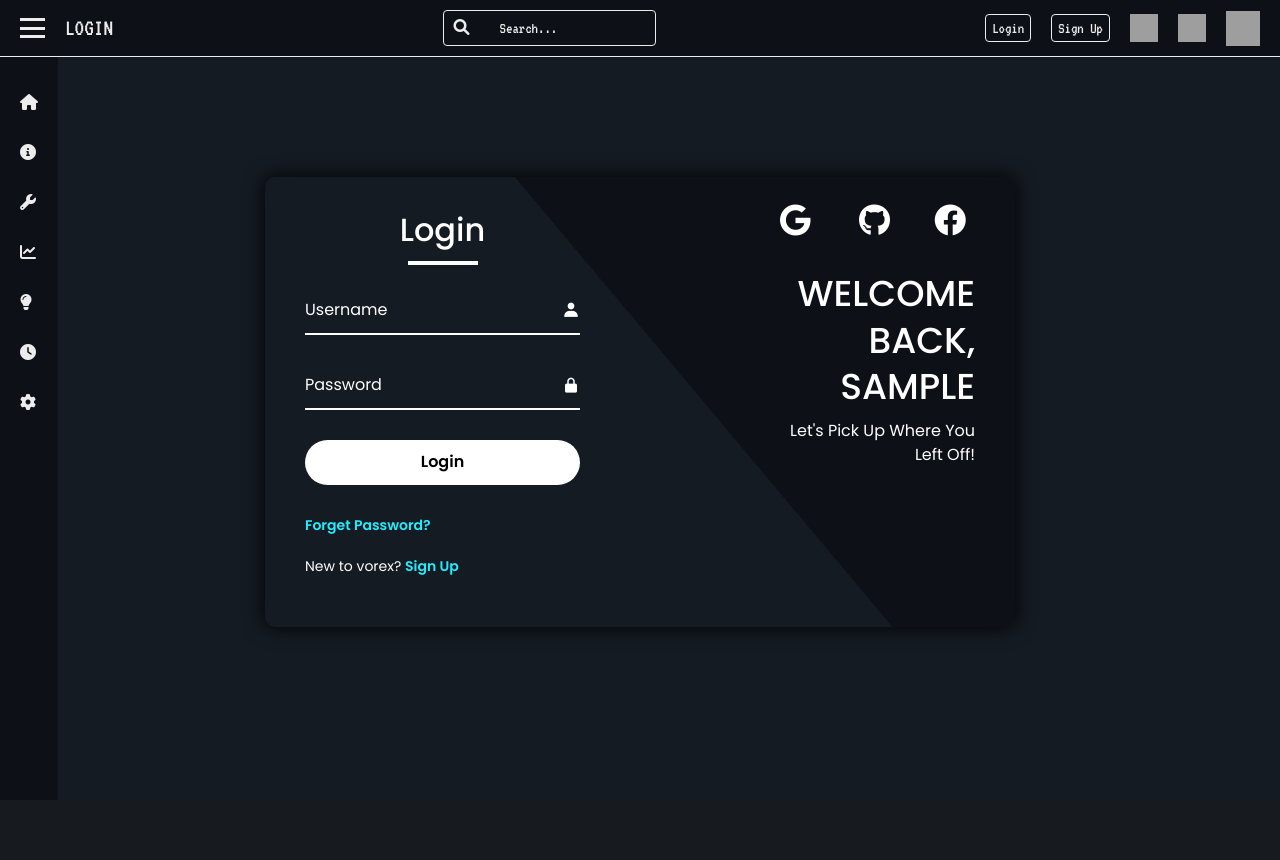
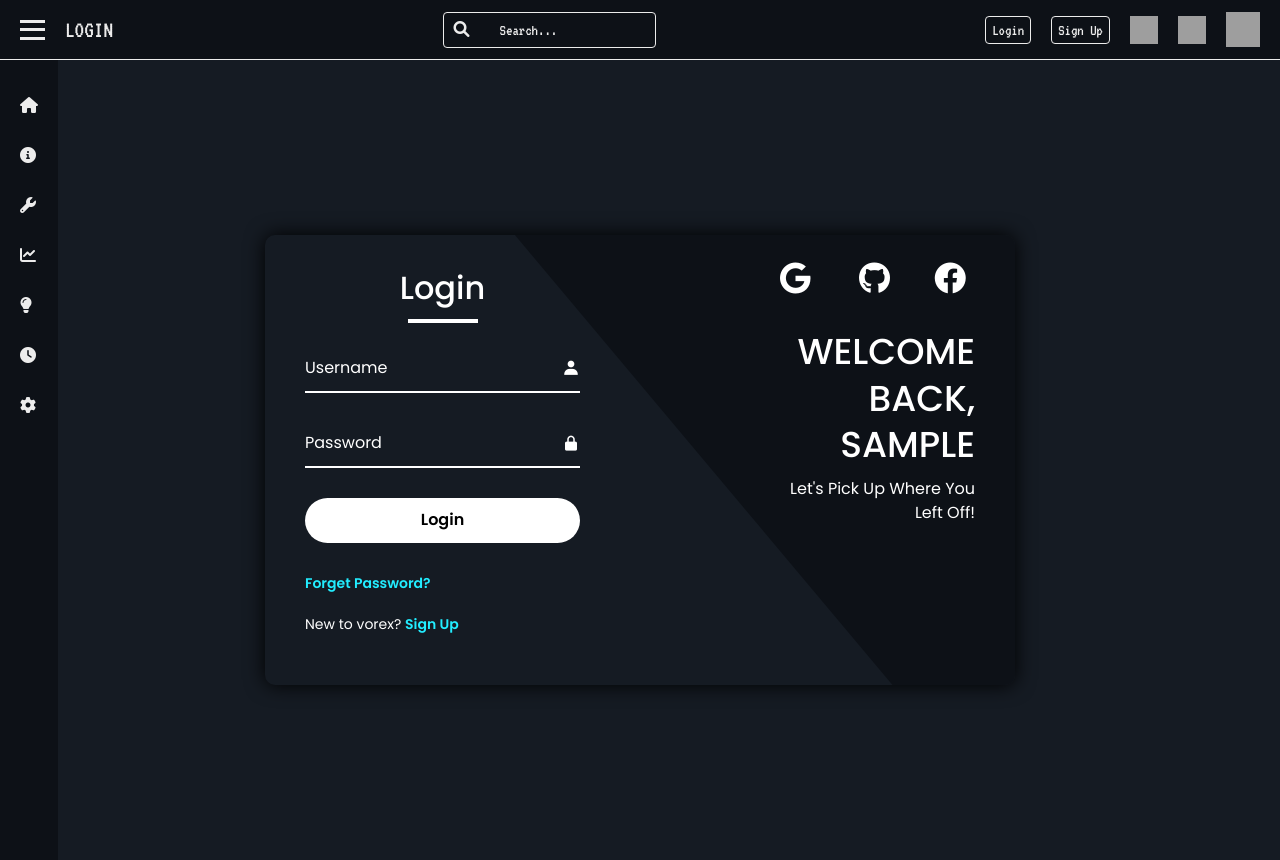
Before and after one commit to charantm7/VOREX-Educational-Web-App, a Django app: template base/templates/base/authentication/auth.html in a window 1280 px wide. Before the commit the page ends 629 px from the top, so only its background shows below. Run offline with Django 5.2, Linux system fonts and the light colour scheme; the template is opened without the code that fills it: most values are stand-ins (such as "Sample title", 1, 10 or a date in 2020); grey boxes are pictures that could not be loaded.

Commit message:
alignment of the auth part

```diff
--- a/base/static/css/auth.css
+++ b/base/static/css/auth.css
@@ -8,13 +8,17 @@
   --lightBulue: rgb(34, 237, 255);
   --links: rgb(34, 237, 255);
 }
-
+.main-body {
+  display: flex;
+  height: 100vh;
+  align-items: center;
+  justify-content: center;
+}
 .wrapper {
   position: relative;
   width: 750px;
   height: 450px;
-  margin: auto auto;
-  margin-top: 120px;
+
   background: var(--bodydark);
   border-radius: 10px;
   box-shadow: 0 0 20px var(--black);
--- a/base/templates/base/authentication/auth.html
+++ b/base/templates/base/authentication/auth.html
@@ -9,11 +9,16 @@
   rel="stylesheet"
 />
 {% endblock %} {% block content %}
+<div class="main-body">
   <div class="wrapper">
     <span class="rotate-bg"></span>
     <span class="rotate-bg2"></span>
     <div class="third-party-auth login">
-    <a href="https://www.google.com/" class="animation" style="--i: 3; --j: 24">
+      <a
+        href="https://www.google.com/"
+        class="animation"
+        style="--i: 3; --j: 24"
+      >
         <i class="fa-brands fa-google"></i>
       </a>
       <a
@@ -110,7 +115,9 @@
         </div>
 
         <div class="linkTxt animation" style="--i: 22; --j: 5">
-        <p>Already have an account? <a href="#" class="login-link">Login</a></p>
+          <p>
+            Already have an account? <a href="#" class="login-link">Login</a>
+          </p>
         </div>
       </form>
     </div>
@@ -122,5 +129,6 @@
       </p>
     </div>
   </div>
+</div>
 <script src="{% static 'js/auth.js'%}"></script>
 {% endblock %}
--- a/static/css/style.css
+++ b/static/css/style.css
@@ -41,14 +41,18 @@ li {
 }
 
 .nav-container {
+  position: fixed;
+  width: 100%;
+  top: 0;
   display: flex;
-  height: 10%;
+  height: 60px;
   flex-direction: row;
   align-items: center;
   justify-content: space-between;
   border-bottom: 1px solid var(--text);
   background-color: var(--navdark);
   padding: 10px 20px;
+  z-index: 50;
 }
 .nav-left,
 .nav-center,
@@ -146,7 +150,9 @@ li {
 }
 
 main {
-  display: flex;
+  width: 100%;
+  height: 92%;
+  margin-top: 60px;
 }
 
 .sidebar {
--- a/static/js/script.js
+++ b/static/js/script.js
@@ -6,6 +6,17 @@ menuBtn.addEventListener("click", () => {
 });
 function myFunction(x) {
   x.classList.toggle("change");
+}
+window.onscroll = function () {
+  scrollFunction();
+};
+
+function scrollFunction() {
+  if (document.body.scrollTop > 20 || document.documentElement.scrollTop > 20) {
+    document.getElementById("navbar").style.top = "0";
+  } else {
+    document.getElementById("navbar").style.top = "-50px";
+  }
 }
 
 // window.addEventListener("load", () => {
```
Also changed, not shown: base/static/css/body.css (+4 -3 lines). Lines whose indentation alone changed are shown as unchanged.
